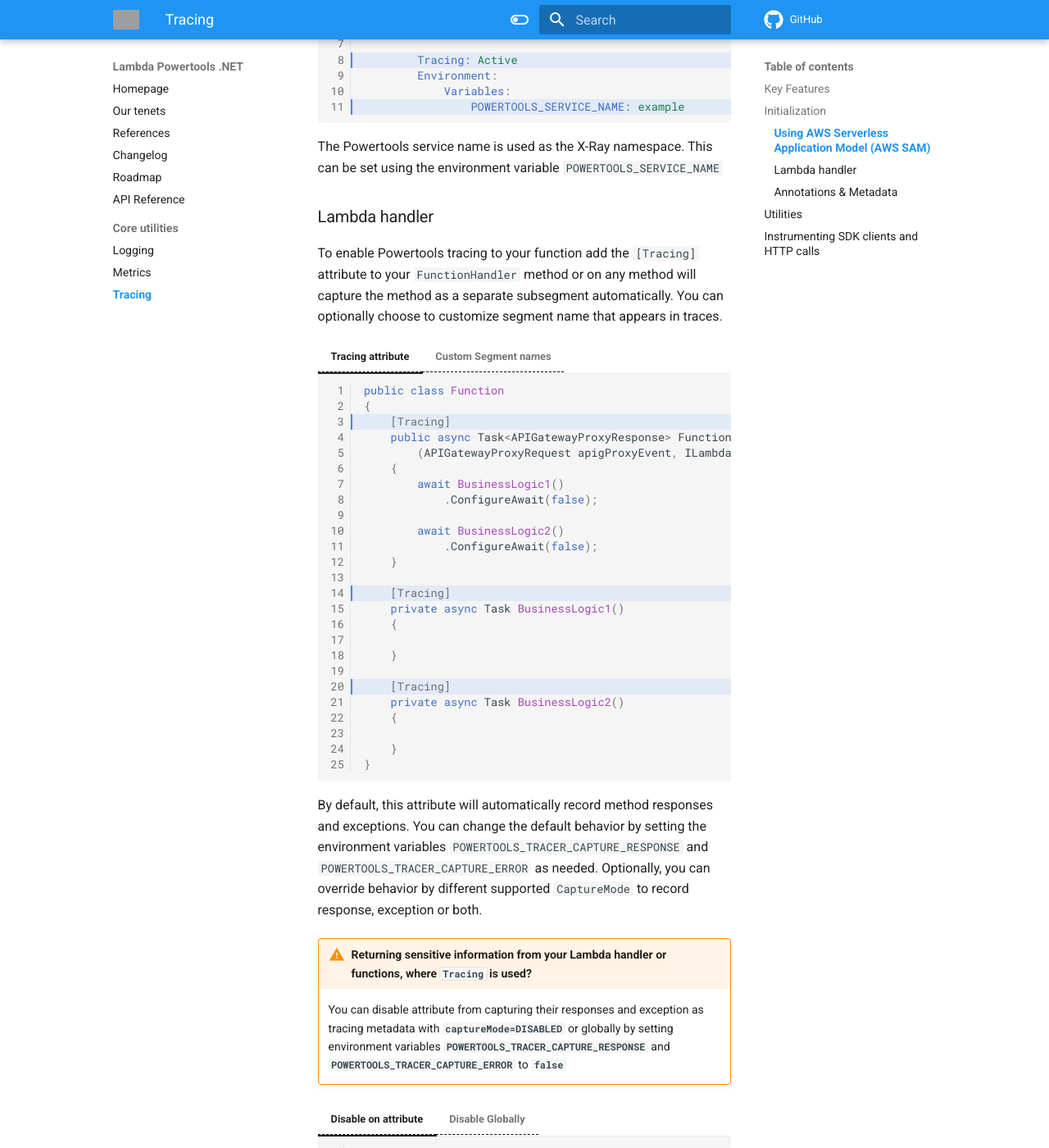
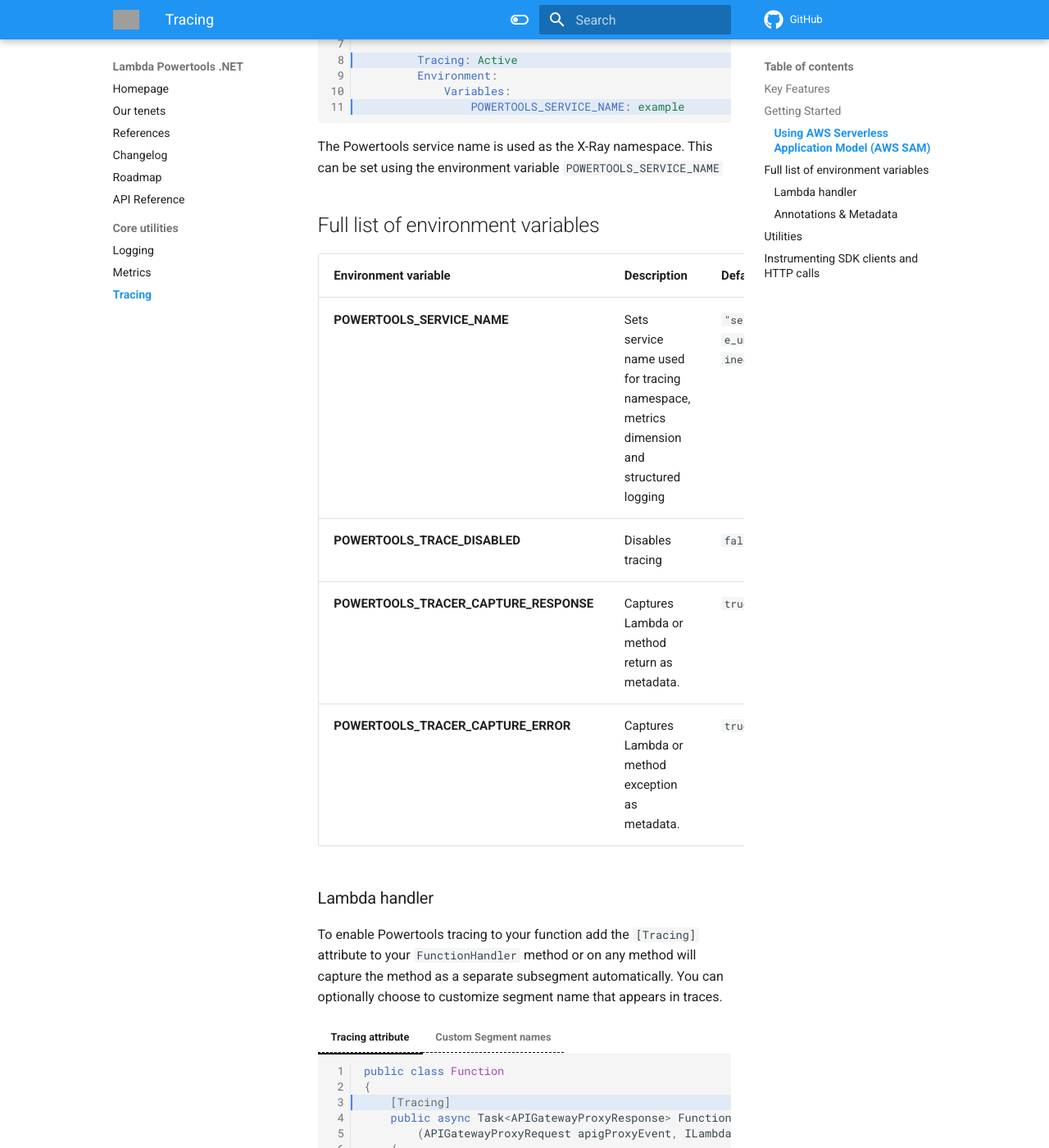
Before and after one commit to aws-powertools/powertools-lambda-dotnet, an MkDocs documentation site: the page built from docs/core/tracing.md, in a window 1280 px wide and 1400 px high, scrolled down 1285 px. Shown: the whole window at 82% size. Built offline with MkDocs 1.6.1 and Material for MkDocs 9.7.7, drawn with Linux system fonts in a browser that asks for light colours; a script that is not in the unit is left out; comment, search, counter and statistics services are not loaded; the version menu is left out; some of the changed text lies outside the part shown; grey boxes are pictures that could not be loaded.

Commit message:
docs: additional doc updates.

````diff
--- a/docs/core/tracing.md
+++ b/docs/core/tracing.md
@@ -16,7 +16,7 @@
 * Better experience when developing with multiple threads.
 * Auto-patch supported modules by AWS X-Ray
 
-## Initialization
+## Getting Started
 
 Before you use this utility, your AWS Lambda function [must have permissions](https://docs.aws.amazon.com/lambda/latest/dg/services-xray.html#services-xray-permissions) to send traces to AWS X-Ray.
 
@@ -42,6 +42,15 @@
 
 The Powertools service name is used as the X-Ray namespace. This can be set using the environment variable
 `POWERTOOLS_SERVICE_NAME`
+
+## Full list of environment variables
+
+| Environment variable | Description | Default |
+| ------------------------------------------------- | --------------------------------------------------------------------------------- |  ------------------------------------------------- |
+| **POWERTOOLS_SERVICE_NAME** | Sets service name used for tracing namespace, metrics dimension and structured logging | `"service_undefined"` |
+| **POWERTOOLS_TRACE_DISABLED** | Disables tracing | `false` |
+| **POWERTOOLS_TRACER_CAPTURE_RESPONSE** | Captures Lambda or method return as metadata. | `true` |
+| **POWERTOOLS_TRACER_CAPTURE_ERROR** | Captures Lambda or method exception as metadata. | `true` |
 
 ### Lambda handler
 
@@ -93,9 +102,8 @@
     }
     ```
 
-By default, this attribute will automatically record method responses and exceptions. You can change the default behavior by setting
-the environment variables `POWERTOOLS_TRACER_CAPTURE_RESPONSE` and `POWERTOOLS_TRACER_CAPTURE_ERROR` as needed. Optionally, you can override behavior by
-different supported `CaptureMode` to record response, exception or both.
+By default, this attribute will automatically record method responses and exceptions. You can change the default behaviour by setting
+the environment variables `POWERTOOLS_TRACER_CAPTURE_RESPONSE` and `POWERTOOLS_TRACER_CAPTURE_ERROR` as needed. Optionally, you can override behaviour by different supported `CaptureMode` to record response, exception or both.
 
 !!! warning "Returning sensitive information from your Lambda handler or functions, where `Tracing` is used?"
     You can disable attribute from capturing their responses and exception as tracing metadata with **`captureMode=DISABLED`**
````
Also changed, not shown: docs/core/logging.md (+1 -0 lines), docs/core/metrics.md (+30 -25 lines), docs/references.md (+1 -0 lines).
